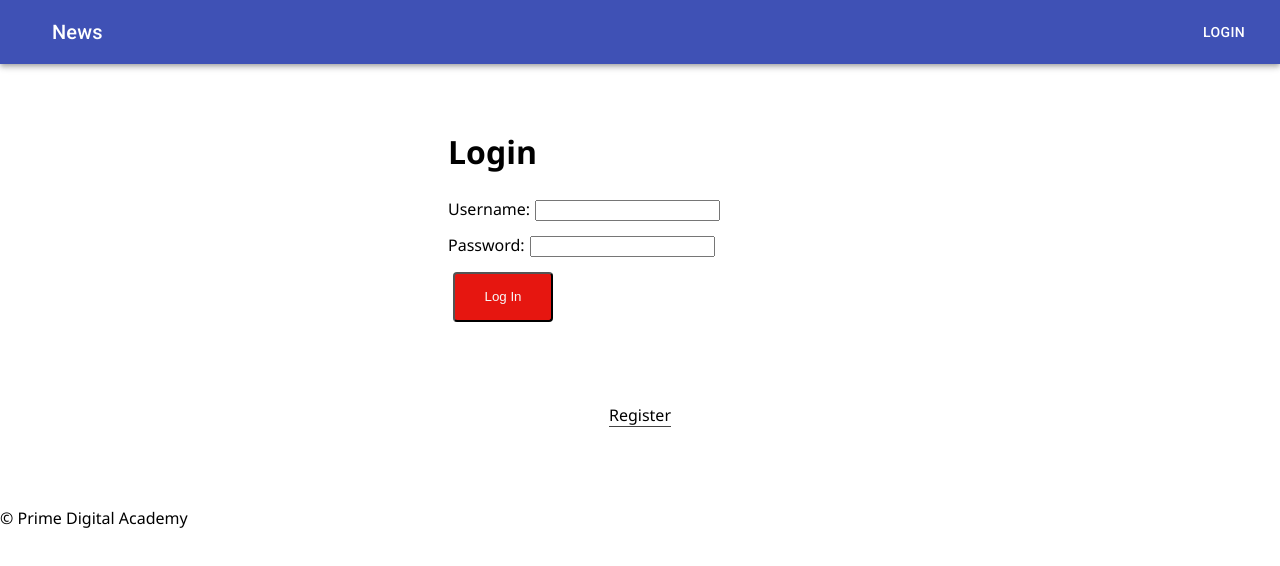
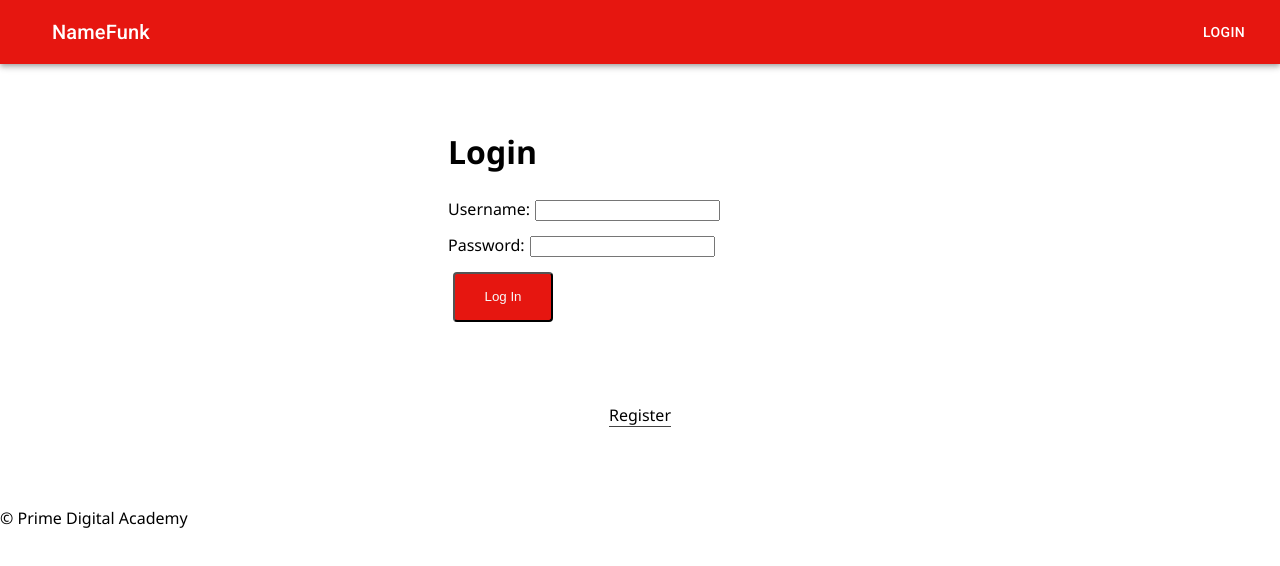
Before and after one commit to petestmart/namefunk, a React (Create React App) app: page /#/home in a window 1280 px wide. Shown: the top 566 px of the page. Built offline with nearby package versions, Linux system fonts and the light colour scheme; no server answers.

Commit message:
MUI theme color

```diff
--- a/src/components/ButtonAppBar/ButtonAppBar.js
+++ b/src/components/ButtonAppBar/ButtonAppBar.js
@@ -5,7 +5,16 @@ import Toolbar from '@material-ui/core/Toolbar';
 import Typography from '@material-ui/core/Typography';
 import Button from '@material-ui/core/Button';
 import IconButton from '@material-ui/core/IconButton';
+import { createMuiTheme } from '@material-ui/core/styles';
+import red from '@material-ui/core/colors/red';
+import { ThemeProvider } from '@material-ui/styles';
 // import MenuIcon from '@material-ui/icons/Menu';
+
+const theme = createMuiTheme({
+    palette: {
+        primary: { main: '#e61610'},
+    },
+});
 
 const useStyles = makeStyles(theme => ({
     root: {
@@ -23,17 +32,19 @@ function ButtonAppBar() {
     const classes = useStyles();
     return (
         <div className={classes.root}>
+            <ThemeProvider theme={theme}>
             <AppBar position="static">
                 <Toolbar>
-                    <IconButton edge="start" className={classes.menuButton} color="inherit" aria-label="Menu">
+                    <IconButton edge="start" className={classes.menuButton} color="primary" aria-label="Menu">
                         {/* <MenuIcon /> */}
                     </IconButton>
                     <Typography variant="h6" className={classes.title}>
-                        News
+                        NameFunk
           </Typography>
                     <Button color="inherit">Login</Button>
                 </Toolbar>
             </AppBar>
+            </ThemeProvider>
         </div>
     );
 }
```
